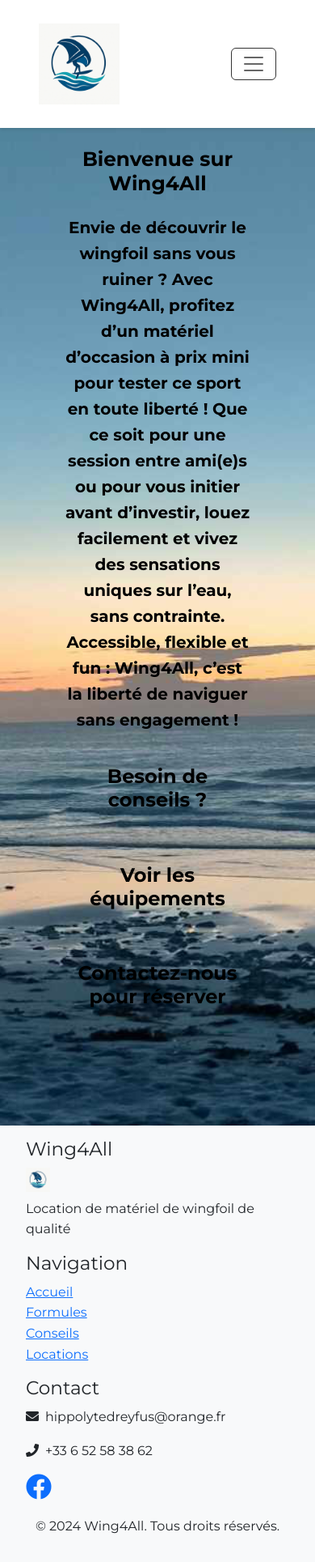
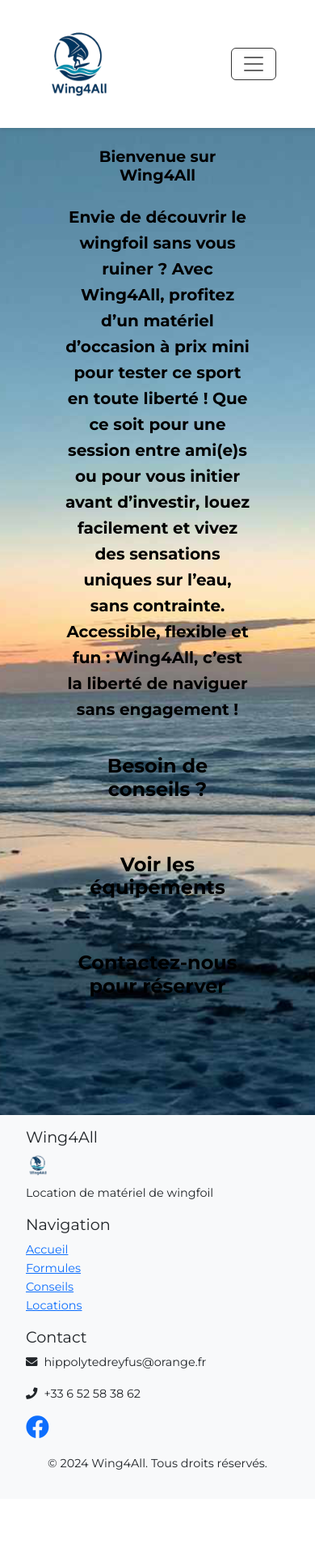
Before and after one commit to hippolyte456/wingfoil_rental, a Flask app: page / in a window 390 px wide. Shown: the whole page at 81% size. After the commit the page ends 1815 px from the top, so only its background shows below. Run offline with Flask 3, Linux system fonts and the light colour scheme; some libraries are stand-ins or nearby versions.

Commit message:
correction logo + responsiveness 1st try

```diff
--- a/app/static/css/style.css
+++ b/app/static/css/style.css
@@ -97,6 +97,15 @@ footer {
 @media (max-width: 768px) {
     .card-img-top {
         height: 150px;
+    }
+    body {
+        font-size: 0.9rem;
+    }
+    h1, h2, h3, h4, h5, h6 {
+        font-size: 1.2rem;
+    }
+    p, a, li {
+        font-size: 0.9rem;
     }
 }
 
--- a/app/templates/base.html
+++ b/app/templates/base.html
@@ -8,14 +8,14 @@
     <meta name="robots" content="index, follow">
     <meta property="og:title" content="Wing4All - {% block og_title %}{% endblock %}">
     <meta property="og:description" content="{% block og_description %}Location de matériel de wingfoil en France{% endblock %}">
-    <meta property="og:image" content="{{ url_for('static', filename='img/logo/logo_wingfoil.png', _external=True) }}">
+    <meta property="og:image" content="{{ url_for('static', filename=LOGO_PATH, _external=True) }}">
     <meta property="og:url" content="{{ request.url }}">
     <link rel="canonical" href="{{ request.url }}" />
     <title>Wing4All - {% block title %}{% endblock %} | Location de Wingfoil</title>
     <!-- Preload des ressources critiques -->
-    <link rel="preload" href="{{ url_for('static', filename='img/logo/logo_wingfoil.png') }}" as="image" type="image/png">
+    <link rel="preload" href="{{ url_for('static', filename=LOGO_PATH) }}" as="image" type="image/png">
     <!-- Favicon -->
-    <link rel="icon" type="image/png" href="{{ url_for('static', filename='img/logo/logo_wingfoil.png') }}">
+    <link rel="icon" type="image/png" href="{{ url_for('static', filename=LOGO_PATH) }}">
     <link rel="preload" href="https://cdn.jsdelivr.net/npm/bootstrap@5.3.0/dist/css/bootstrap.min.css" as="style">
     <link href="https://cdn.jsdelivr.net/npm/bootstrap@5.3.0/dist/css/bootstrap.min.css" rel="stylesheet">
     <link rel="preload" href="{{ url_for('static', filename='css/style.css') }}?v=1" as="style">
@@ -32,7 +32,7 @@
     <nav class="navbar navbar-expand-lg bg-primary">
         <div class="container">
             <a class="navbar-brand d-flex align-items-center" href="{{ url_for('main.home') }}">
-                <img src="{{ url_for('static', filename='img/logo/logo_wingfoil.png') }}" alt="Logo" width="100" height="100" class="d-inline-block align-text-top me-2">
+                <img src="{{ url_for('static', filename=LOGO_PATH) }}" alt="Logo" width="100" height="100" class="d-inline-block align-text-top me-2">
             </a>
             <button class="navbar-toggler" type="button" data-bs-toggle="collapse" data-bs-target="#navbarNav">
                 <span class="navbar-toggler-icon"></span>
@@ -98,8 +98,8 @@
             <div class="row">
                 <div class="col-md-4">
                     <h3>Wing4All</h3>
-                    <img src="{{ url_for('static', filename='img/logo/logo_wingfoil.png') }}" alt="Logo Wing4All" width="30" height="30" class="mb-2">
-                    <p>Location de matériel de wingfoil de qualité</p>
+                    <img src="{{ url_for('static', filename=LOGO_PATH) }}" alt="Logo Wing4All" width="30" height="30" class="mb-2">
+                    <p>Location de matériel de wingfoil</p>
                 </div>
                 <div class="col-md-4">
                     <h3>Navigation</h3>
@@ -144,7 +144,7 @@
         "name": "Wing4All",
         "description": "Location de matériel de wingfoil en France",
         "url": "{{ request.url_root }}",
-        "image": "{{ url_for('static', filename='img/logo/logo_wingfoil.png', _external=True) }}",
+        "image": "{{ url_for('static', filename=LOGO_PATH, _external=True) }}",
         "address": {
             "@type": "PostalAddress",
             "addressCountry": "FR"
```
Also changed, not shown: app/static/css/animations.css (+9 -0 lines), app/static/css/styles.css (+10 -0 lines).
